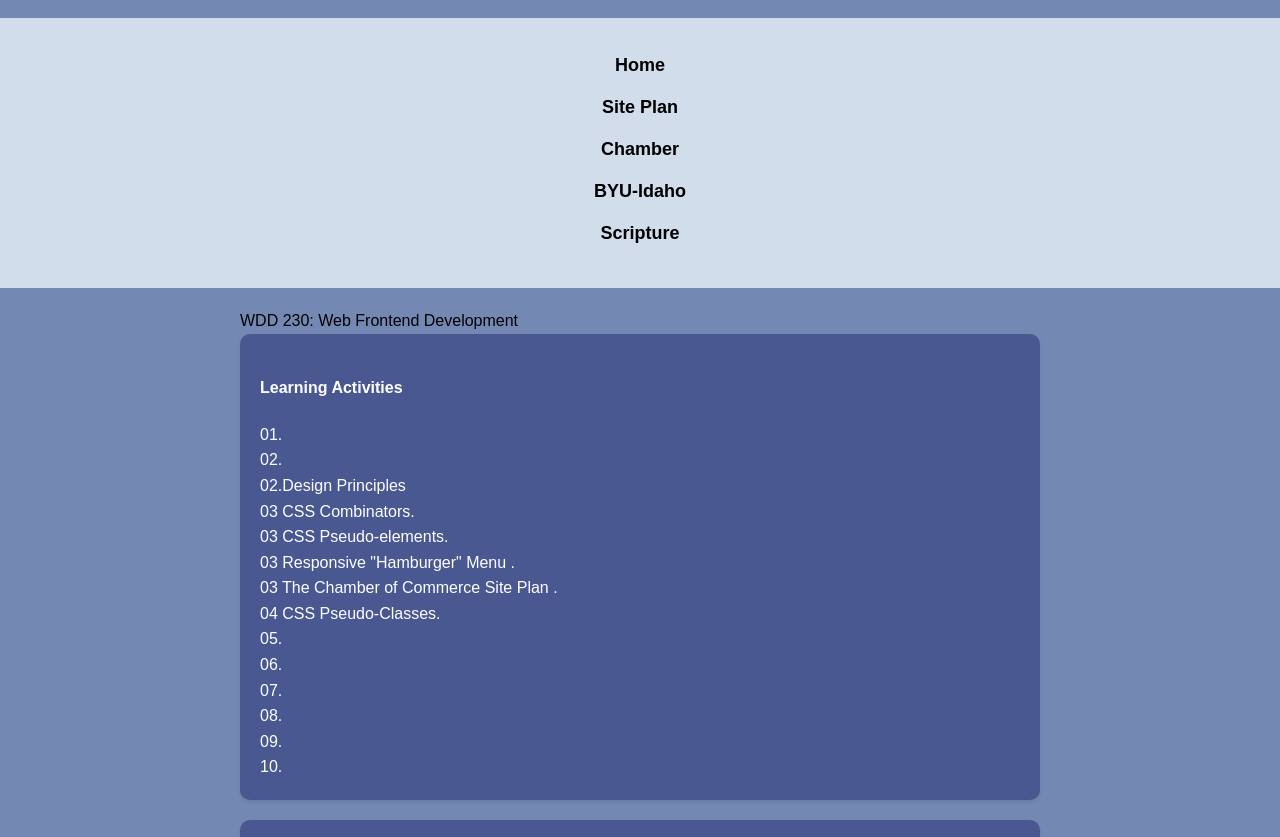
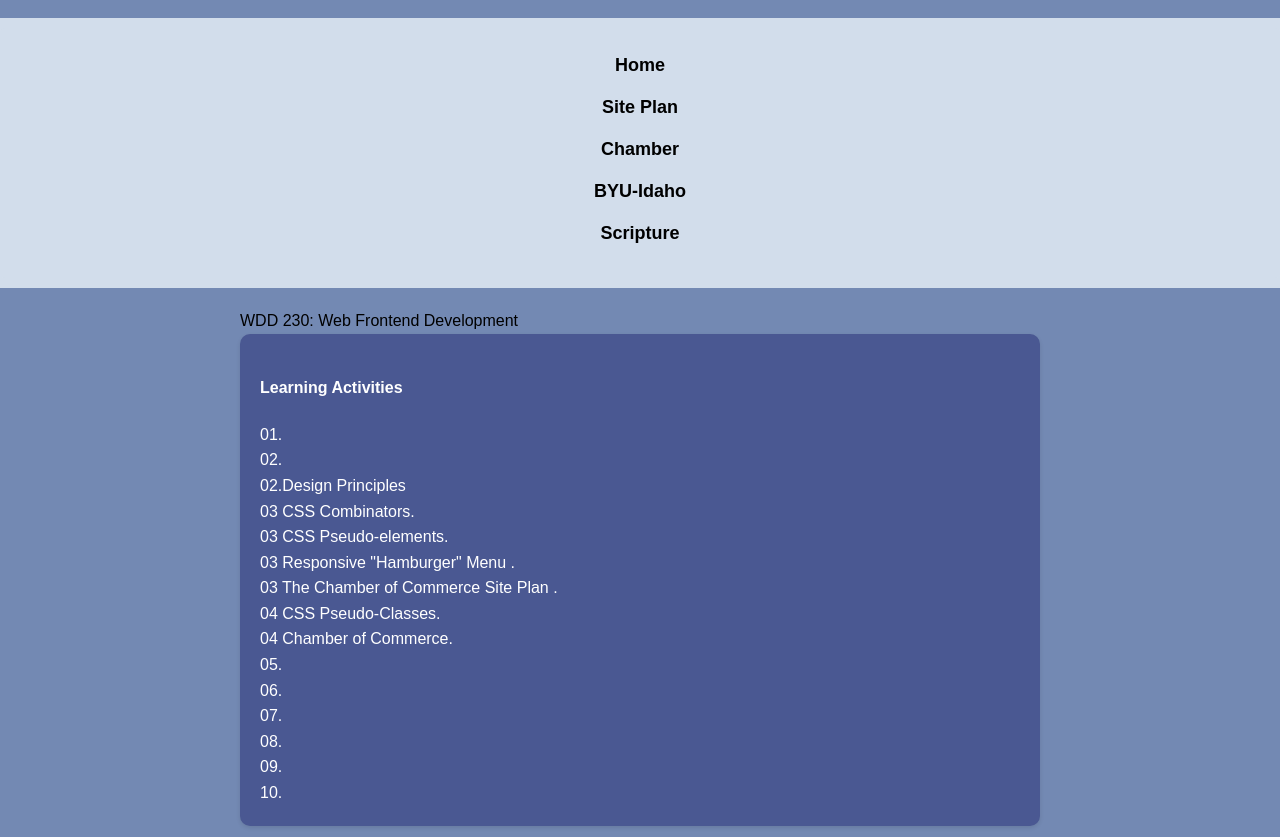
Before and after one commit to TheTubbyRaider/wdd230, a plain HTML site: page index.html in a window 1280 px wide. Shown: the part 212-1049 px from the top of the page. Drawn offline with Linux system fonts and the light colour scheme; files whose address does not match are found by name.

Commit message:
week4 link

```diff
--- a/index.html
+++ b/index.html
@@ -53,6 +53,7 @@
                 <li><a href="https://codepen.io/TheTubbyRaider/pen/XWoYYXq">03 Responsive "Hamburger" Menu .</a></li>
                 <li><a href="lesson3/chamber-site-plan.html">03 The Chamber of Commerce Site Plan .</a></li>
                 <li><a href="https://codepen.io/TheTubbyRaider/pen/VwqVzve">04 CSS Pseudo-Classes.</a></li>
+                <li><a href="chamber/index.html">04 Chamber of Commerce.</a></li>
                 <li><a href="#">05.</a></li>
                 <li><a href="#">06.</a></li>
                 <li><a href="#">07.</a></li>
```
